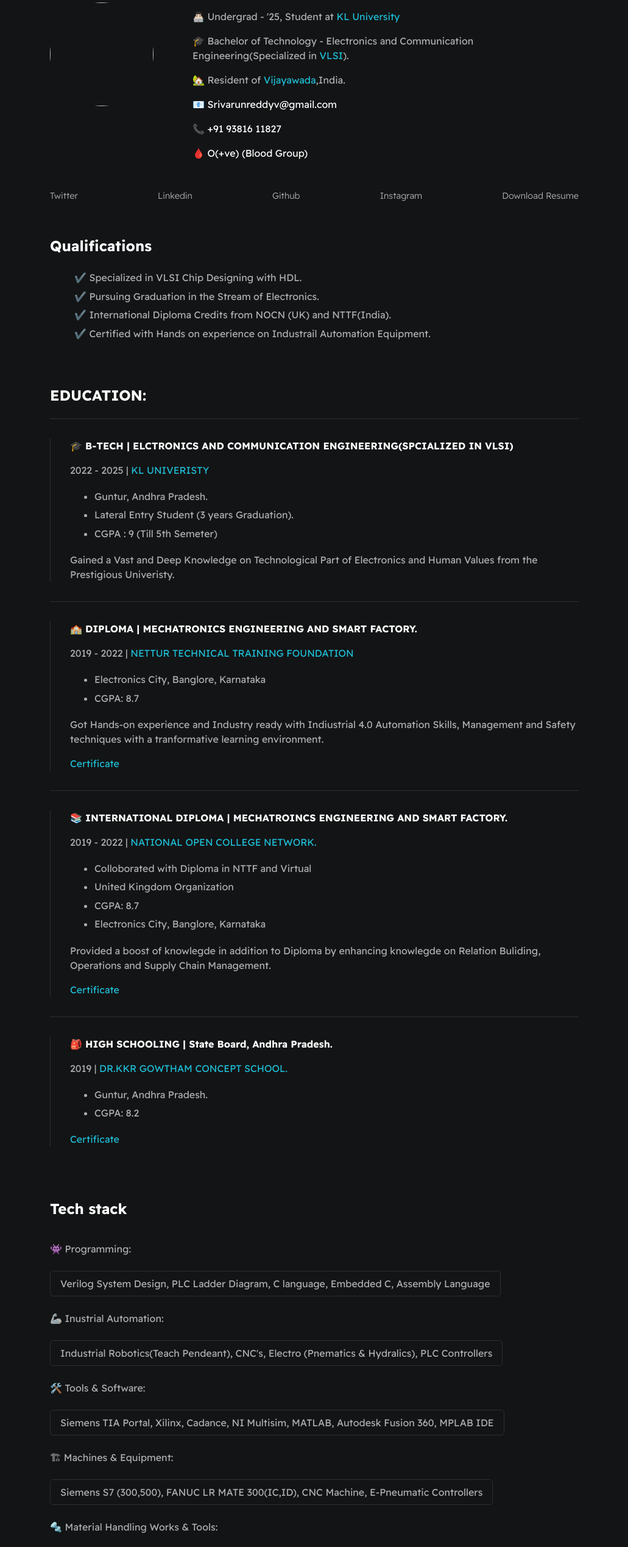
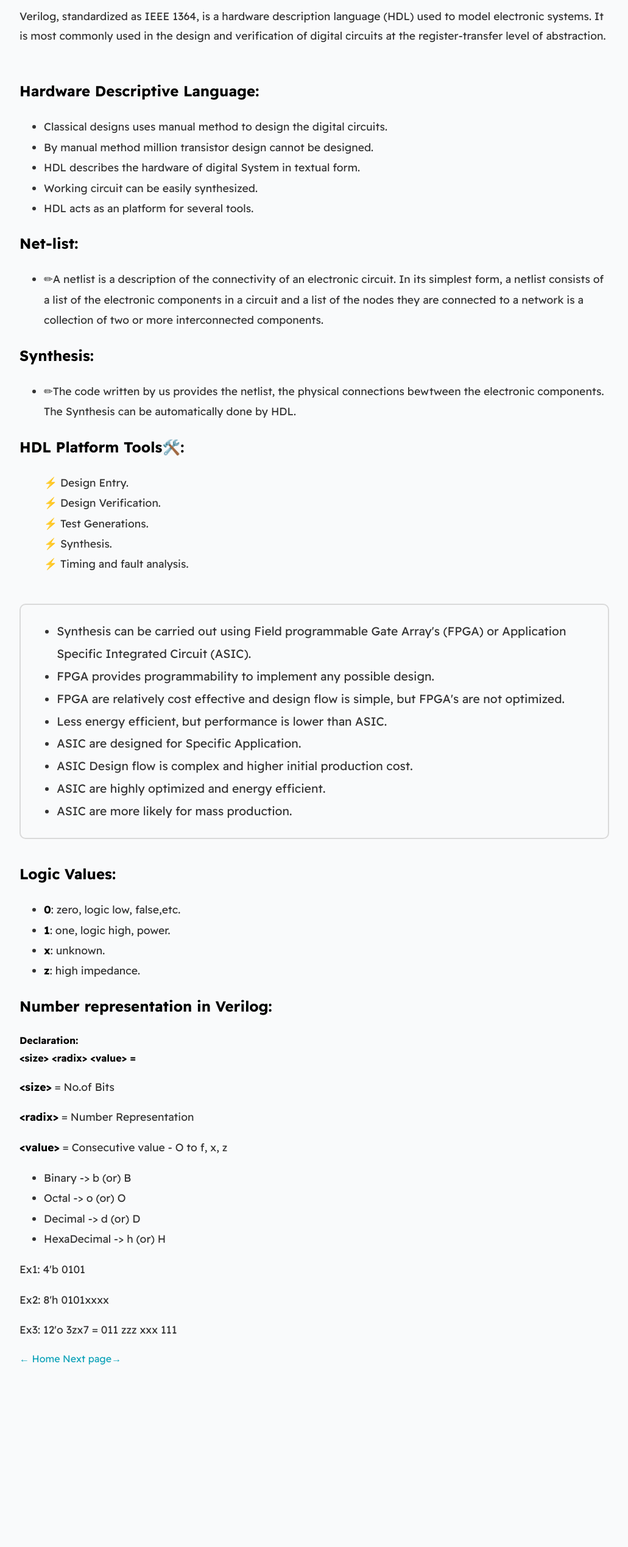
Before and after one commit to VarunreddyVanga/verilogbyvarun, a plain HTML site: page index.html in a window 1280 px wide. Shown: the part 142-2679 px from the top of the page at 61% size, without its empty margins (124-1155 px from the left). After the commit the page ends 2409 px from the top, so only its background shows below. Drawn offline with Linux system fonts and the light colour scheme.

Commit message:
index update

```diff
--- a/index.html
+++ b/index.html
@@ -3,188 +3,94 @@
     <head>
         <meta charset="utf-8">
         <meta http-equiv="X-UA-Compatible" content="IE=edge">
-        <title>Srivarun Reddy Vanga</title>
+        <title>Varun's Verilog</title>
         <meta name="description" content="">
         <meta name="viewport" content="width=device-width, initial-scale=1">
-        <link rel="stylesheet" href="./styles/main.css">
+        <link rel="stylesheet" href="./styles/verilog.css">
     </head>
     <body>
         <div id="container--main">
-
+            <a href="index.html">&#x2190; Go Back</a>
+            <h1> VERILOG:</h1>
+            <p>Verilog, standardized as IEEE 1364, is a hardware description language (HDL) used to model electronic systems. It is most commonly used in the design and verification of digital circuits at the register-transfer level of abstraction.</p>
             <section id="wrapper--hero" class="section--page">
-                <img id="profile-pic" src="./assets/images/profile_pic.jpg">
 
                 <div>
-                    <h1 id="user-name">Srivarun Reddy Vanga </h1>
-                    <p id="bio">👨🏻‍💻  Undergrad - '25, Student at <a href="https://www.kluniversity.in/" target="_blank">KL University</a></p>
-                    <p id="bio">🎓 Bachelor of Technology - Electronics and Communication Engineering(Specialized in <a href="https://www.maven-silicon.com/blog/what-is-vlsi/#:~:text=VLSI%2C%20which%20stands%20for%20Very,integrated%20into%20a%20single%20chip." target="_blank">VLSI</a>).</p>
-                    <p id="bio">🏡 Resident of <a href="https://maps.app.goo.gl/4cM8w7qwwGXvLF6Z8" target="_blank">Vijayawada</a>,India.</p>
-                    <p id="email">  📧 Srivarunreddyv@gmail.com</p>
-                    <p id="phno">   📞 +91 93816 11827</p>
-                    <p id="blood">  🩸 O(+ve) (Blood Group)</p>
+                    <h2> Hardware Descriptive Language:</h2>
+
+                    <ul>
+                        <li>Classical designs uses manual method to design the digital circuits.</li>
+                        <li>By  manual method million transistor design cannot be designed.</li>
+                        <li>HDL describes the hardware of digital System in textual form.</li>
+                        <li>Working circuit can be easily synthesized.</li>
+                        <li>HDL acts as an platform for several tools.</li>
+                    </ul>
+
+                    <h2>Net-list:</h2>
+                    <ul>
+                        <li>✏A netlist is a description of the connectivity of an electronic circuit.
+                        In its simplest form, a netlist consists of a list of the electronic components
+                        in a circuit and a list of the nodes they are connected to a network is a collection of two or more interconnected components.</li>
+                    </ul>
+                    <h2>Synthesis: </h2>
+
+                    <ul>
+                        <li>✏The code written by us provides the netlist, the physical connections bewtween the electronic components.
+                            The Synthesis can be automatically done by HDL.
+                        </li>
+                    </ul>
+                    <h2>HDL Platform Tools🛠️:</h2>
+                        <ul id="qualifications--list">
+                            <li>⚡ Design Entry.</li>
+                            <li>⚡ Design Verification.</li>
+                            <li>⚡ Test Generations.</li>
+                            <li>⚡ Synthesis.</li>
+                            <li>⚡ Timing and fault analysis.</li>
+                        </ul>
                 </div>
             </section>
 
             <section class="section--page">
-
-                <div id="socials--list">
-                    <a href="https://twitter.com/SrivarunreddyV" target="_blank">Twitter</a>
-                    <a href="https://www.linkedin.com/in/srivarun-reddy/" target="_blank">Linkedin</a>
-                    <a href="https://github.com/srivarunreddyv" target="_blank">Github</a>
-                    <a href="https://www.instagram.com/srivarun_reddy_v/" target="_blank">Instagram</a>
-                    <a href="./assets/resue.pdf" target="_blank">Download Resume</a>
+                <div id="wrapper--techstack__items">
+                    <div class="card--techstack"><span>
+                        <ul>
+                            <li>Synthesis can be carried out using Field programmable Gate Array's (FPGA) or Application Specific Integrated Circuit (ASIC).</li>
+                            <li>FPGA provides programmability to implement any possible design.</li>
+                            <li>FPGA are relatively cost effective and design flow is simple, but FPGA's are not optimized.</li>
+                            <li>Less energy efficient, but performance is lower than ASIC.</li>
+                            <li>ASIC are designed for Specific Application.</li>
+                            <li>ASIC Design flow is complex and higher initial production cost.</li>
+                            <li>ASIC are highly optimized and energy efficient.</li>
+                            <li>ASIC are more likely for mass production.</li>
+                        </ul></span></div>
                 </div>
             </section>
 
-            <section class="section--page">
-                <h2>Qualifications</h2>
-                <ul id="qualifications--list">
-                    <li>✔️ Specialized in VLSI Chip Designing with HDL.</li>
-                    <li>✔️ Pursuing Graduation in the Stream of Electronics.</li>
-                    <li>✔️ International Diploma Credits from NOCN (UK) and NTTF(India).</li>
-                    <li>✔️ Certified with Hands on experience on Industrail Automation Equipment.</li>
-                </ul>
-            </section>
+            <h2>Logic Values:</h2>
+                    <ul>
+                        <li><strong>0</strong>: zero, logic low, false,etc.</li>
+                        <li><strong>1</strong>: one, logic high, power.</li>
+                        <li><strong>x</strong>: unknown.</li>
+                        <li><strong>z</strong>: high impedance.</li>
+                    </ul>
+        <h2>Number representation in Verilog:</h2>
+                <strong>Declaration: </br>&lt;size&gt; &lt;radix&gt; &lt;value&gt = </strong>
+                    <p><strong>&lt;size&gt;</strong> = No.of Bits </p>
+                    <p><strong>&lt;radix&gt;</strong> = Number Representation </p>
+                    <p><strong>&lt;value&gt;</strong> = Consecutive value - O to f, x, z</p>
+                    <ul>
+                        <li>Binary      -> b (or) B</li>
+                        <li>Octal       -> o (or) O</li>
+                        <li>Decimal     -> d (or) D</li>
+                        <li>HexaDecimal -> h (or) H</li>
+                    </ul>
+                    <p>Ex1: 4'b 0101</p>
+                    <p>Ex2: 8'h 0101xxxx</p>
+                    <p>Ex3: 12'o 3zx7 = 011 zzz xxx 111</p>
+            <a href="index.html">&#x2190; Home </a>
+            <a href="verilog2.html"> Next page&#x2192;</a>
 
-            <section id="work-history-wrapper" class="section--page">
-                <h2>EDUCATION:</h2>
-
-                <div class="line-break"></div>
-                <div class="card--work-history">
-                    <strong>🎓 B-TECH | ELCTRONICS AND COMMUNICATION ENGINEERING(SPCIALIZED IN VLSI)</strong>
-                    <p>2022 - 2025 | <a href="https://www.kluniversity.in/" target="_blank">KL UNIVERISTY </a></p>
-                    <ul>
-                        <li>Guntur, Andhra Pradesh.</li>
-                        <li>Lateral Entry Student (3 years Graduation).</li>
-                        <li>CGPA : 9 (Till 5th Semeter)</li>
-                    </ul>
-                    <p>Gained a Vast and Deep Knowledge on Technological Part of Electronics and Human Values from the Prestigious Univeristy.</p>
-                </div>
-
-                <div class="line-break"></div>
-
-                <div class="card--work-history">
-                    <strong>🏫 DIPLOMA | MECHATRONICS ENGINEERING AND SMART FACTORY.</strong>
-                    <p>2019 - 2022 | <a href="https://nttftrg.com/" target="_blank">NETTUR TECHNICAL TRAINING FOUNDATION</a></p>
-                    <ul>
-                        <li>Electronics City, Banglore, Karnataka</li>
-                        <li>CGPA: 8.7</li>
-                    </ul>
-                    <p>Got Hands-on experience and Industry ready with Indiustrial 4.0 Automation Skills, Management and Safety techniques with a tranformative learning environment.</p>
-                    <a href="./assets/NTTF_certificates.pdf" target="_blank">Certificate</a>
-                </div>
-
-                <div class="line-break"></div>
-
-                <div class="card--work-history">
-                    <strong>📚 INTERNATIONAL DIPLOMA | MECHATROINCS ENGINEERING AND SMART FACTORY.</strong>
-                    <p>2019 - 2022 | <a href="https://www.kluniversity.in/" target="_blank">NATIONAL OPEN COLLEGE NETWORK.</a></p>
-                    <ul>
-                        <li>Colloborated with Diploma in NTTF and Virtual</li>
-                        <li>United Kingdom Organization</li>
-                        <li>CGPA: 8.7</li>
-                        <li>Electronics City, Banglore, Karnataka</li>
-                    </ul>
-                    <p>Provided a boost of knowlegde in addition to Diploma by enhancing knowlegde on Relation Buliding, Operations and Supply Chain Management.</p>
-                    <a href="./assets/Nocn_certificates.pdf" target="_blank">Certificate</a>
-                </div>
-
-                <div class="line-break"></div>
-
-                <div class="card--work-history">
-                    <strong>🎒 HIGH SCHOOLING | State Board, Andhra Pradesh.</strong>
-                    <p>2019 | <a href="https://kkrgowtham.com/?page_id=74" target="_blank">DR.KKR GOWTHAM CONCEPT SCHOOL.</a></p>
-                    <ul>
-                        <li>Guntur, Andhra Pradesh.</li>
-                        <li>CGPA: 8.2</li>
-                    </ul>
-                    <a href="./assets/10th.jpg" target="_blank">Certificate</a>
-                </div>
-
-            </section>
-
-            <section class="section--page">
-                <h2>Tech stack</h2>
-
-                <div id="wrapper--techstack__items">
-                    <p id="programming"> 👾 Programming:</p>
-                    <div class="card--techstack"><span>Verilog System Design, PLC Ladder Diagram, C language, Embedded C, Assembly Language</span></div>
-                    <p id="industrial_automation"> 🦾 Inustrial Automation:</p>
-                    <div class="card--techstack"><span>Industrial Robotics(Teach Pendeant), CNC's, Electro (Pnematics & Hydralics), PLC Controllers</span></div>
-                    <p id="tools"> 🛠️ Tools & Software:<br></p>
-                    <div class="card--techstack"><span>Siemens TIA Portal, Xilinx, Cadance, NI Multisim, MATLAB, Autodesk Fusion 360, MPLAB IDE</span></div>
-                    <p id="Machines"> 🏗 Machines & Equipment:</p>
-                    <div class="card--techstack"><span>Siemens S7 (300,500), FANUC LR MATE 300(IC,ID), CNC Machine, E-Pneumatic Controllers</span></div>
-                    <p id="material"> 🔩 Material Handling Works & Tools:</p>
-                    <div class="card--techstack"><span>Machine Tool Works, Lathe Machine, Workshop Management and Safety, Welding.</span></div>
-                </div>
-            </section>
-
-            <section class="section--page">
-                <h2>Projects & Accomplishments</h2>
-
-                <div class="card--project">
-                    <a href="project1.html"><span>🏆 </span>N/A</a>
-                </div>
-
-                <div class="card--project">
-                    <a href="project1.html" ><span>🏆 </span>N/A</a>
-                </div>
-
-                <div class="card--project">
-                    <a href="project1.html" ><span>🏆 </span>N/A</a>
-                </div>
-
-                <div class="card--project">
-                    <a href="project1.html"><span>🏆 </span>N/A</a>
-                </div>
-
-            </section>
-
-            <section class="section--page">
-                <h2>License & Certifications</h2>
-
-                <div class="card--license">
-                    <strong>📜 TESSOLVE System Verilog & UVM</strong>
-                    <p> Issued on Jan/2024 | Skills: System Verilog</p>
-                    <a href="./assets/10t.jpg" target="_blank">Certificate</a>
-                </div>
-
-                <div class="card--license">
-                    <strong>📜 TESSOLVE VLSI Design & Verfication</strong>
-                    <p> Issued on Aug/2023 | Skills: Verilog & Digital Elcetronics</p>
-                    <a href="./assets/10t.jpg" target="_blank">Certificate</a>
-                </div>
-
-                <div class="card--license">
-                    <strong>📜 TESSOLVE Embedded & IoT Programming</strong>
-                    <p> Issued on May/2023 | Skills: Embedded C</p>
-                    <a href="./assets/10t.jpg" target="_blank">Certificate</a>
-                </div>
-
-                <div class="card--license">
-                    <strong>📜 TESSOLVE Artificial Intelligence Level - 1</strong>
-                    <p> Issued on Nov/2022 | Skills: Basics of Artificial Intelligence</p>
-                    <a href="./assets/10t.jpg" target="_blank">Certificate</a>
-                </div>
-
-            </section>
-
-            <section class="section--page">
-                <h2>Languages</h2>
-
-                <div class="card--language">
-                    <strong>English</strong>
-                    <p> Full professional Proficiency</p>
-                    <strong>Telugu</strong>
-                    <p> Native or bilingual proficiency</p>
-                    <strong>Hindi</strong>
-                    <p> Limited Working Proficiency</p>
-                </div>
-
-            </section>
 
         </div>
-
     </body>
 </html>
--- a/styles/main.css
+++ /dev/null
@@ -1,211 +0,0 @@
-@import url('https://fonts.googleapis.com/css2?family=Readex+Pro:wght@300;400;500;600;700&display=swap');
-
-:root{
-    --mainTextColor-light:#000;
-    --secondaryTextColor-light:rgb(51 51 51);
-    --mainLinkColor-light:#0da2b8;
-    --mainBorderColor-light:rgb(218, 218, 218);
-    --mainBgColor-light:rgb(249, 250,251);
-
-    --mainTextColor-dark:#fff;
-    --secondaryTextColor-dark:#adb0b1;
-    --mainLinkColor-dark:rgb(30, 190,214);
-    --mainBorderColor-dark:#2b3031;
-    --mainBgColor-dark:#131415;
-
-    --mainTextColor:var(--mainTextColor-dark);
-    --secondaryTextColor:var(--secondaryTextColor-dark);
-    --mainLinkColor:var(--mainLinkColor-dark);
-    --mainBorderColor:var(--mainBorderColor-dark);
-    --mainBgColor:var(--mainBgColor-dark);
-
-}
-
-*{
-    font-family: 'Readex Pro';
-    line-height: 1.5em;
-    box-sizing: border-box;
-    color: var(--mainTextColor);
-
-}
-
-body{
-    background-color: var(--mainBgColor);
-}
-
-p, span, li{
-    color: var(--secondaryTextColor);
-    font-size: 1em;
-}
-
-a{
-    text-decoration: none;
-    color: var(--mainLinkColor);
-    font-weight: 500;
-}
-
-li{
-    line-height: 1.9em;
-}
-
-#container--main{
-    max-width: 900px;
-    margin: 0 auto;
-    padding: 1em;
-}
-
-.section--page{
-    padding-top: 1em;
-    padding-bottom: 1em;
-}
-
-#wrapper--hero{
-    display: flex;
-    align-items: center;
-    gap: 4em;
-}
-
-#bio, a{
-    font-weight: 400;
-}
-
-#user-name{
-    font-size: 44px;
-    line-height: 1em;
-}
-
-#profile-pic{
-    width: 170px;
-    height: 170px;
-    object-fit: cover;
-    border-radius: 50%;
-}
-
-#email{
-    color: var(--mainTextColor);
-}
-
-#phno{
-    color: var(--mainTextColor);
-}
-
-#blood{
-    color: var(--mainTextColor);
-}
-#socials--list{
-    display: flex;
-    justify-content: space-between;
-    column-gap: 1em;
-    flex-wrap: wrap;
-}
-
-#socials--list a{
-    font-weight: 300;
-    color: var(--secondaryTextColor);
-    font-size: 0.9em;
-    transition: 0.3s;
-}
-
-#socials--list a:hover{
-    font-weight: 100;
-    color: var(--mainLinkColor);
-    font-size: 0.9em;
-}
-
-#qualifications--list{
-    list-style: none;
-}
-
-.card--work-history{
-    border-left: 1px solid var(--mainBorderColor);
-    margin-top: 2em;
-    margin-bottom: 2em;
-    padding-left: 2em;
-}
-
-.line-break{
-    background-color: var(--mainBorderColor);
-    height: 1px;
-}
-
-#wrapper--techstack__items{
-    display: flex;
-    flex-wrap: wrap;
-    gap: 0.5em;
-    font-size: 1em;
-}
-
-.card--techstack{
-    border: 1px solid var(--mainBorderColor);
-    border-radius: 5px;
-    padding: 0.5em 1em;
-    align-items: center;
-}
-
-.card--project{
-    padding-top: 1em;
-    padding-bottom: 1em;
-    border-top: 1px solid var(--mainBorderColor);
-}
-
-.card--project a{
-    color: var(--mainTextColor);
-
-    transition: 0.3s;
-}
-
-.card--project a:hover{
-    color: rgb(30, 190,214);
-
-}
-
-.card--license{
-    border-left: 1px solid var(--mainBorderColor);
-    margin-top: 2em;
-    margin-bottom: 2em;
-    padding-left: 1.5em;
-}
-
-.card--license a{
-    color: var(--mainTextColor);
-
-    transition: 0.3s;
-}
-
-.card--license a:hover{
-    color: rgb(30, 190,214);
-}
-
-.card--language{
-    padding-top: 1em;
-    padding-bottom: 1em;
-}
-
-@media(max-width:600px){
-
-    .section--page{
-        padding-top: 1em;
-        padding-bottom: 1em;
-    }
-
-    #wrapper--hero{
-        gap: 1em;
-        flex-direction: column;
-    }
-
-    #profile-pic{
-        width: 200px;
-        height: 200px;
-    }
-
-
-    .card--work-history{
-        border-left: none;
-        padding-left: 0;
-    }
-
-    .card--language{
-        border-left: none;
-        padding-left: 0;
-    }
-}
```
Also changed, not shown: verilog.html (deleted, +0 -96 lines).
